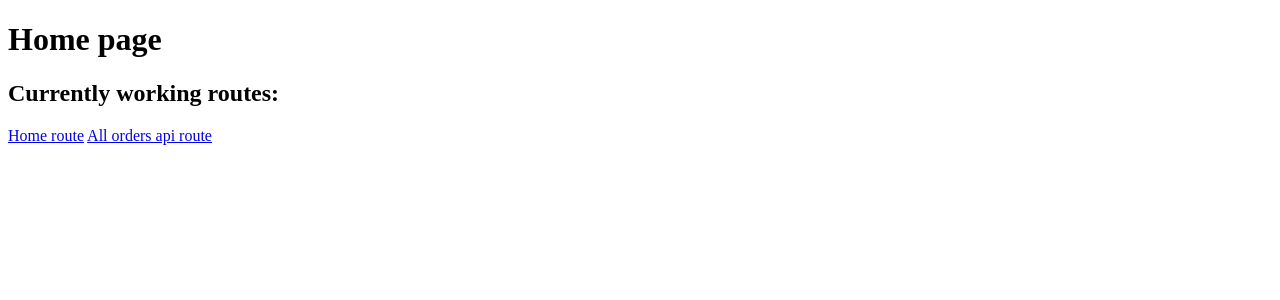
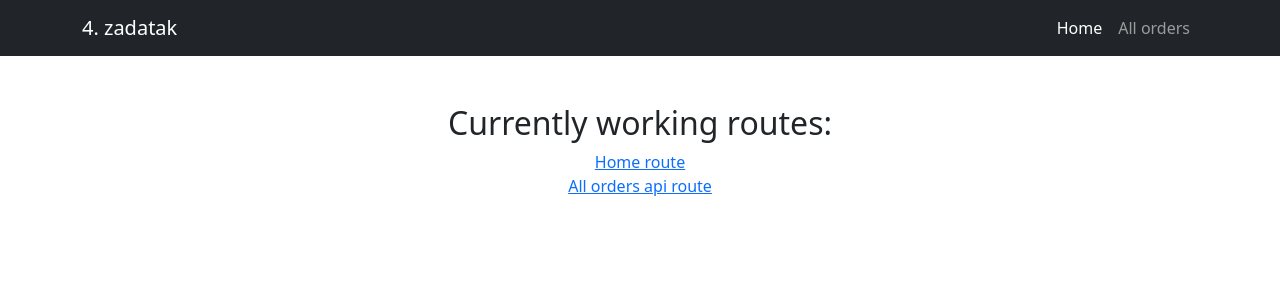
Before and after one commit to LazarevicV/nbsoft, a PHP site: page /nbsoft/view/home.php in a window 1280 px wide. Shown: the top 300 px of the page. Run offline with PHP 8.4, Linux system fonts and the light colour scheme.

Commit message:
improvements

```diff
--- /dev/null
+++ b/4. zadatak/view/components/nav.php
@@ -0,0 +1,16 @@
+<?php
+$prefix = '/nbsoft/4.%20zadatak';
+?>
+
+<nav class="navbar navbar-expand-lg navbar-dark bg-dark">
+    <div class="container">
+        <a class="navbar-brand" href="<?= $prefix ?>/">4. zadatak</a>
+        <button class="navbar-toggler" type="button" data-bs-toggle="collapse" data-bs-target="#navbarSupportedContent" aria-controls="navbarSupportedContent" aria-expanded="false" aria-label="Toggle navigation"><span class="navbar-toggler-icon"></span></button>
+        <div class="collapse navbar-collapse" id="navbarSupportedContent">
+            <ul class="navbar-nav ms-auto mb-2 mb-lg-0">
+                <li class="nav-item"><a class="nav-link active" aria-current="page" href="<?= $prefix ?>/">Home</a></li>
+                <li class="nav-item"><a class="nav-link" href="<?= $prefix ?>/api/orders">All orders</a></li>
+            </ul>
+        </div>
+    </div>
+</nav>
--- a/4. zadatak/view/home.php
+++ b/4. zadatak/view/home.php
@@ -10,15 +10,22 @@ $title = "Home page";
 <head>
     <meta charset="UTF-8">
     <meta name="viewport" content="width=device-width, initial-scale=1.0">
+    <link rel="stylesheet" href="https://cdn.jsdelivr.net/npm/bootstrap@5.2.3/dist/css/bootstrap.min.css" integrity="sha384-rbsA2VBKQhggwzxH7pPCaAqO46MgnOM80zW1RWuH61DGLwZJEdK2Kadq2F9CUG65" crossorigin="anonymous">
     <title><?= $title ?></title>
 </head>
 
 <body>
-    <h1>Home page</h1>
+    <?php include __DIR__ . '/components/nav.php' ?>
+    <!-- Page content-->
+    <div class="container">
+        <div class="text-center mt-5">
+            <h2>Currently working routes:</h2>
+            <a href="http://localhost/nbsoft/4.%20zadatak/">Home route</a><br>
+            <a href="http://localhost/nbsoft/4.%20zadatak/api/orders">All orders api route</a><br>
+        </div>
+    </div>
 
-    <h2>Currently working routes:</h2>
-    <a href="http://localhost/nbsoft/4.%20zadatak/">Home route</a>
-    <a href="http://localhost/nbsoft/4.%20zadatak/api/orders">All orders api route</a>
+
 </body>
 
 </html>
```
Also changed, not shown: 4. zadatak/index.php (+3 -4 lines), 4. zadatak/.htaccess.
